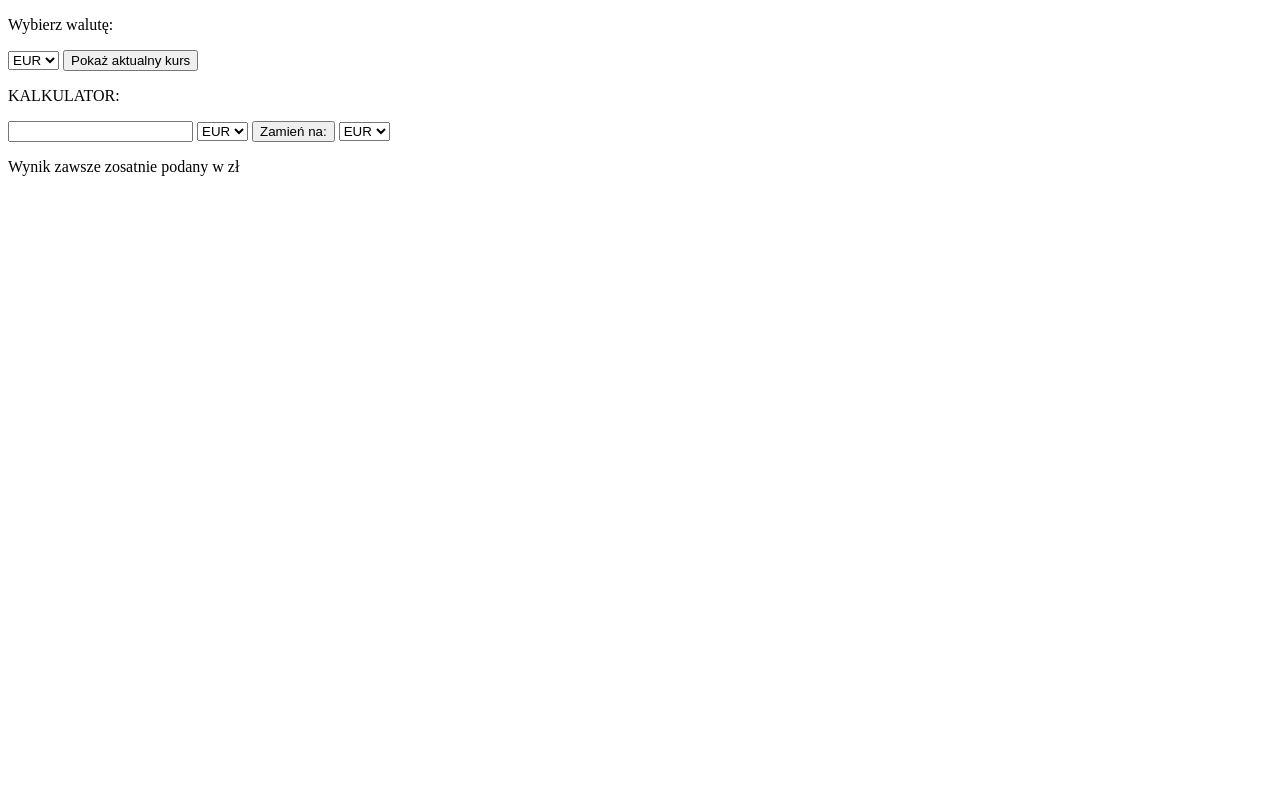
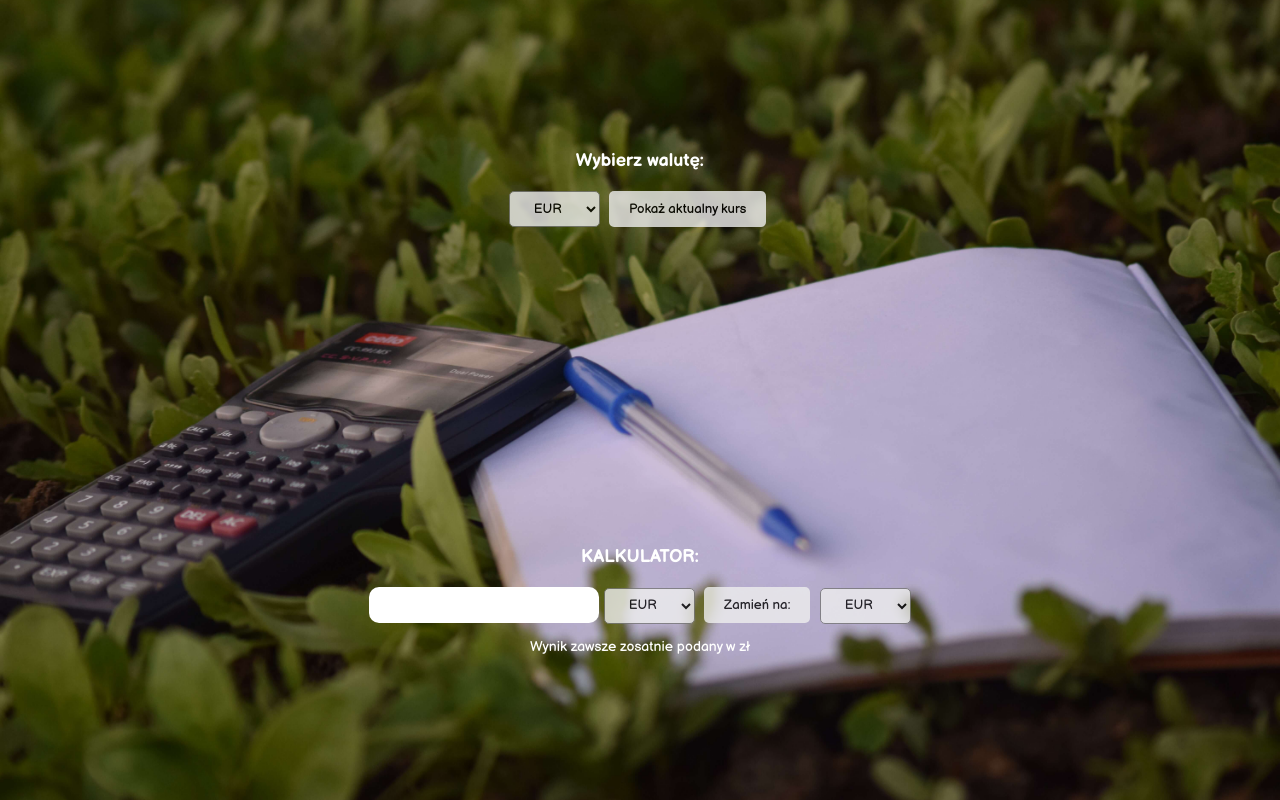
Before and after one commit to MagdaMB/Currency---AJAX, a plain HTML site: page index.html in a window 1280 px wide. Drawn offline with nearby package versions, Linux system fonts and the light colour scheme.

Commit message:
add css style/change to .than() method

```diff
--- a/index.html
+++ b/index.html
@@ -6,11 +6,13 @@
     <meta name="viewport" content="width=device-width, initial-scale=1.0" />
     <meta http-equiv="X-UA-Compatible" content="ie=edge" />
     <title>Kalkulator walut</title>
-    <link type="text/css" href="style.css" />
+    <link type="text/css" rel="stylesheet" href="style.css" />
     <script src="https://ajax.googleapis.com/ajax/libs/jquery/3.5.1/jquery.min.js"></script>
+    <link href="https://fonts.googleapis.com/css2?family=Balsamiq+Sans:wght@400;700&display=swap" rel="stylesheet">
 </head>
 
 <body>
+    <div class="block--first">
         <p>Wybierz walutę:</p>
         <select id="currency">
             <option>EUR</option>
@@ -21,8 +23,11 @@
         <button id="showRate">Pokaż aktualny kurs</button>
         <p id="actualRates"></p>
         <p id="date"></p>
+    </div>
 
+    <div class="block--second">
         <p>KALKULATOR:</p>
+        <div class="box">
             <input type="number" id="valueOfMoneyGive" />
             <select id="currencyGive">
                 <option>EUR</option>
@@ -38,8 +43,10 @@
                 <option>NOK</option>
                 <option>USD</option>
             </select>
+        </div>
         <div id="result"></div>
         <p>Wynik zawsze zosatnie podany w zł</p>
+    </div>
     <script src="script.js"></script>
 </body>
 
--- a/script.js
+++ b/script.js
@@ -74,7 +74,7 @@ changeBtn.addEventListener("click", () => {
         let valueCurr = res.rates[0].ask;
         ratesValue.push(valueCurr);
       }
-    }).done(function() {
+    }).then(function() {
       result.innerHTML = ratesValue.reduce(
         multiplication,
         parseInt(valueOfMoneyGive)
--- /dev/null
+++ b/style.scss
@@ -0,0 +1,73 @@
+* {
+  margin: 0;
+  padding: 0;
+  font-family: "Balsamiq Sans", cursive;
+}
+
+@mixin button {
+  border-radius: 5px;
+  border: none;
+  padding: 10px 20px;
+  box-shadow: none;
+  box-sizing: border-box;
+  margin: 10px 5px 10px;
+  opacity: 0.8;
+}
+
+@mixin select {
+  border-radius: 5px;
+  padding: 8px 20px;
+  opacity: 0.8;
+}
+
+body {
+  height: 100vh;
+  background: url("images/calculate_money.jpg") no-repeat center;
+  background-size: cover;
+  color: #fff;
+  display: flex;
+  flex-direction: column;
+  justify-content: space-around;
+  align-items: center;
+  width: 100%;
+
+  button {
+    @include button;
+  }
+
+  select {
+    @include select;
+  }
+  p:first-child {
+    padding: 10px 0;
+    font-size: 18px;
+  }
+  p {
+    padding: 5px 0;
+    font-weight: bold;
+  }
+
+  .block--first {
+    text-align: center;
+    box-sizing: border-box;
+  }
+
+  .block--second {
+    display: flex;
+    flex-direction: column;
+    width: 100%;
+    justify-content: center;
+    align-items: center;
+    .box {
+      input {
+        border-radius: 10px;
+        padding: 10px 20px;
+        border: none;
+      }
+    }
+    p:last-child {
+      font-size: 14px;
+      font-weight: 300;
+    }
+  }
+}
```
Also changed, not shown: images/calculate_money.jpg (added), style.css, 1 other file. Lines whose indentation alone changed are shown as unchanged.
